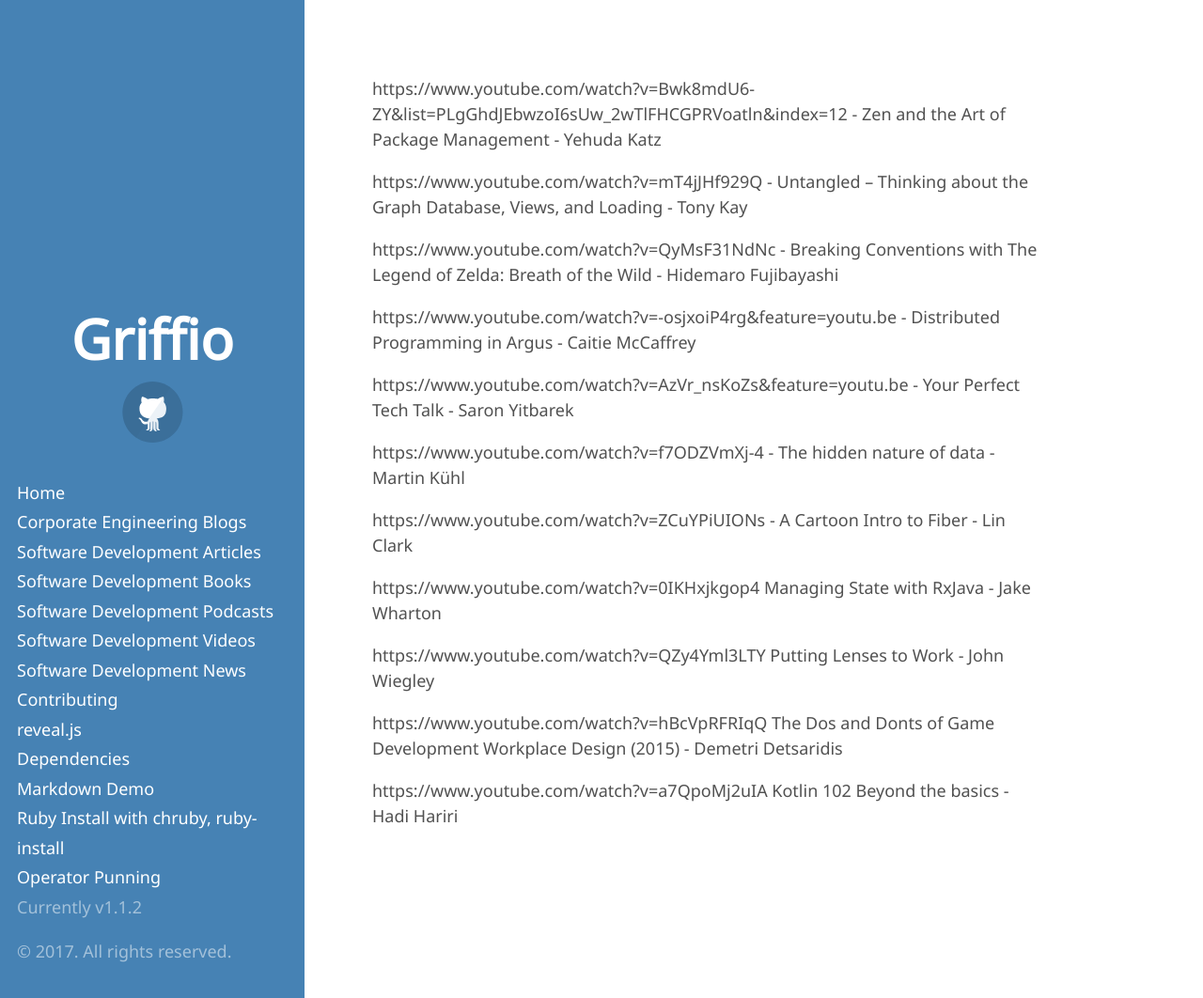
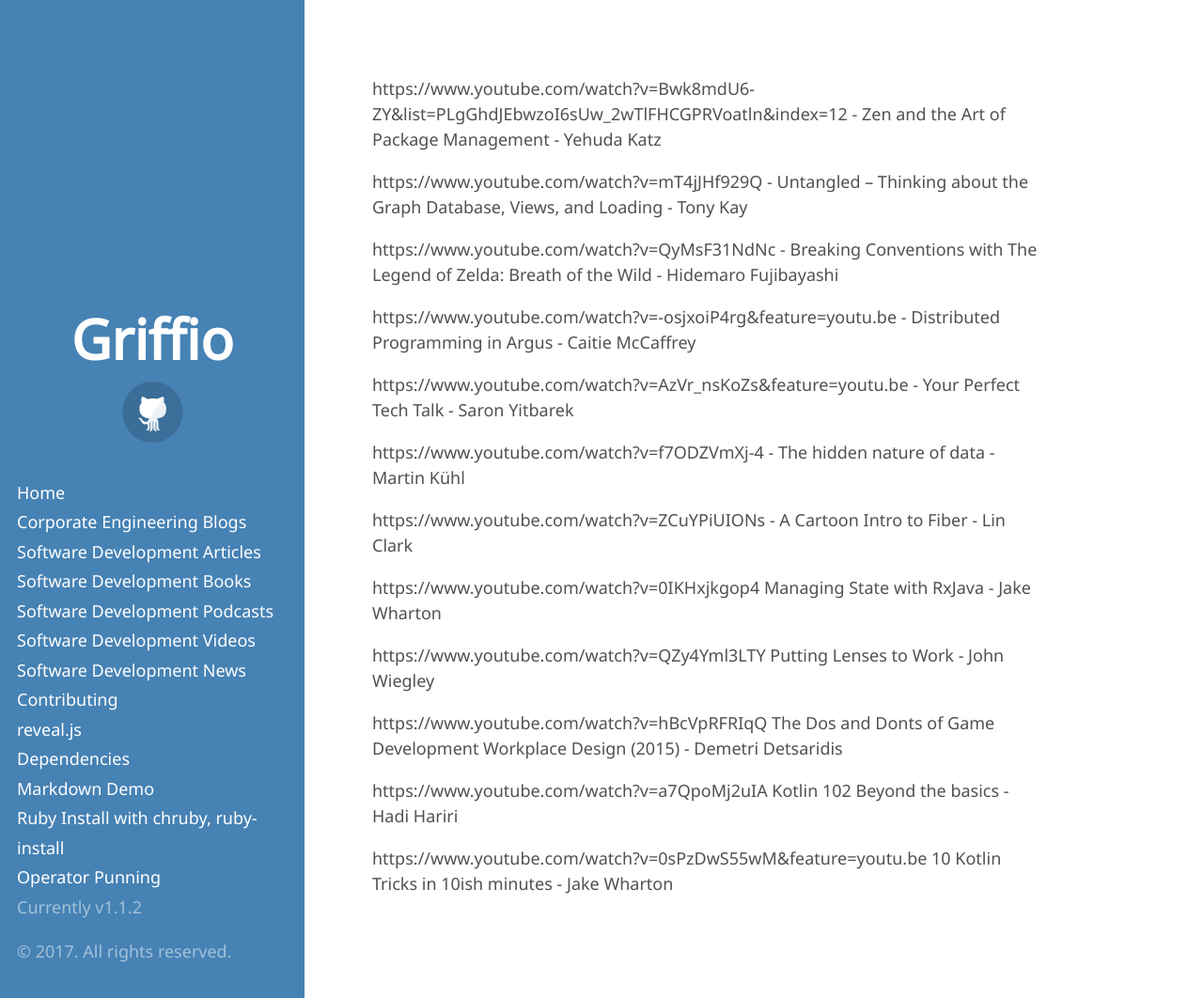
Before and after one commit to griffio/griffio.github.io, a Jekyll site: the page built from tech_talks_highlighted_2017.md, in a window 1280 px wide and 1062 px high. Shown: the whole window at 94% size. Built offline with Jekyll 4.4.1, drawn with Linux system fonts in a browser that asks for light colours; some web fonts are replaced; our own code applies the rules of GitHub Pages for plain Markdown files.

Commit message:
10 Kotlin Tricks in 10ish minutes

```diff
--- a/tech_talks_highlighted_2017.md
+++ b/tech_talks_highlighted_2017.md
@@ -19,3 +19,5 @@
 https://www.youtube.com/watch?v=hBcVpRFRIqQ The Dos and Donts of Game Development Workplace Design (2015) - Demetri Detsaridis
 
 https://www.youtube.com/watch?v=a7QpoMj2uIA Kotlin 102 Beyond the basics - Hadi Hariri
+
+https://www.youtube.com/watch?v=0sPzDwS55wM&feature=youtu.be 10 Kotlin Tricks in 10ish minutes - Jake Wharton
```
